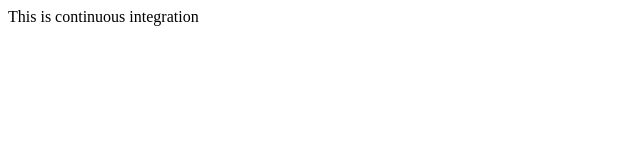
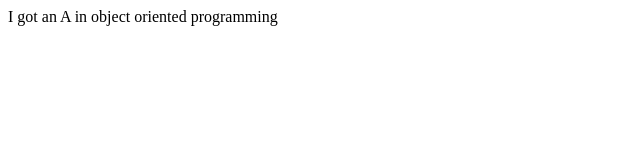
Before and after one commit to bahrian2k18/Bootcamp2020, a plain HTML site: page index.html in a window 1280 px wide. Shown: the whole page, without its empty margins (0-640 px from the left). Drawn offline with Linux system fonts and the light colour scheme.

Commit message:
Update index.html

```diff
--- a/index.html
+++ b/index.html
@@ -6,7 +6,7 @@
 </head>
 <body>
 
-    <div> This is continuous integration</div>
+    <div> I got an A in object oriented programming</div>
 
 
 </body>
```
